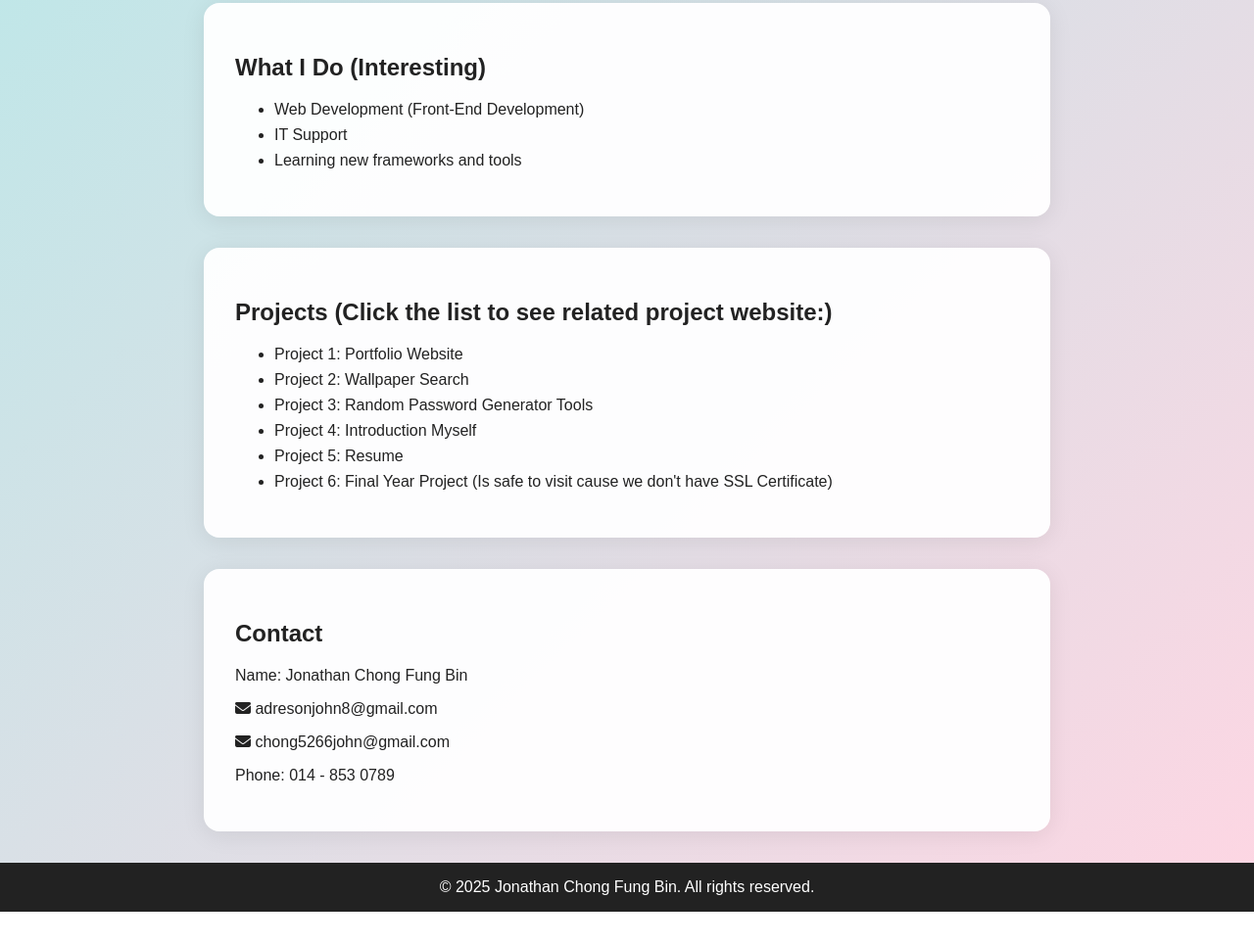
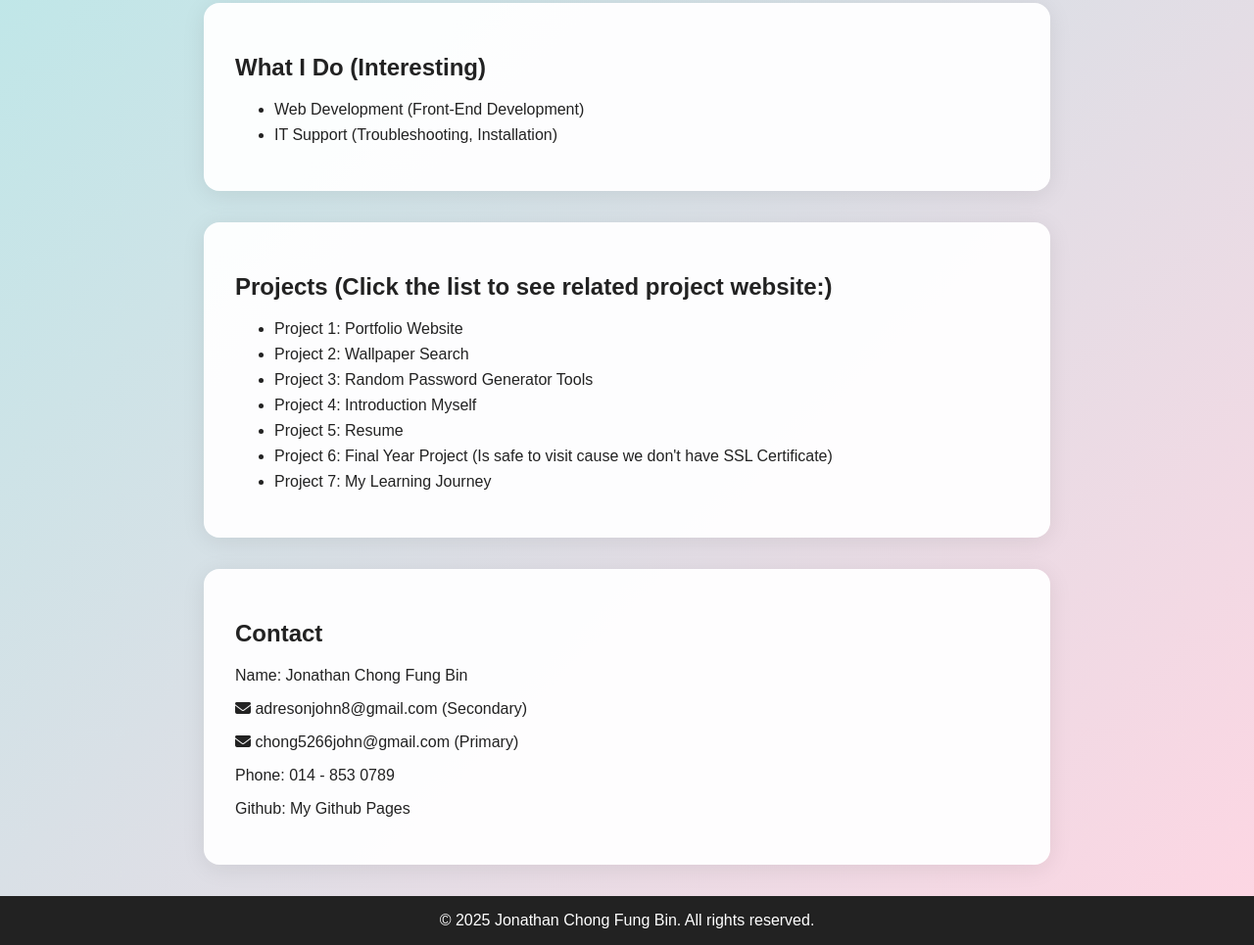
Before and after one commit to LonelyJonathan537/Portfolio, a plain HTML site: page index.html in a window 1280 px wide. Shown: the part 874-1839 px from the top of the page at 98% size. Before the commit the page ends 1805 px from the top, so only its background shows below. Drawn offline with Linux system fonts and the light colour scheme.

Commit message:
Update index.html

```diff
--- a/index.html
+++ b/index.html
@@ -113,8 +113,7 @@
         <h2>What I Do (Interesting)</h2>
         <ul>
             <li>Web Development (Front-End Development)</li>
-            <li>IT Support</li>
-            <li>Learning new frameworks and tools</li>
+            <li>IT Support (Troubleshooting, Installation)</li>
         </ul>
         </section>
         <section id="projects">
@@ -126,17 +125,20 @@
             <li><a href="https://lonelyjonathan537.github.io/Introduction-myself/" target="_blank">Project 4: Introduction Myself</a></li>
             <li><a href="https://lonelyjonathan537.github.io/Resume/" target="_blank">Project 5: Resume</a></li>
             <li><a href="https://finalyearproject.rf.gd/index.php" target="_blank">Project 6: Final Year Project (Is safe to visit cause we don't have SSL Certificate)</a></li>
+            <li><a href="https://lonelyjonathan537.github.io/learning-journey/" target="_blank">Project 7: My Learning Journey</a></li>
             </ul>
         </section>
     <section id="contact">
         <h2>Contact</h2>
         <form>
             <p>Name: Jonathan Chong Fung Bin</p>
-            <p><i class="fas fa-envelope"></i> <a href="mailto:adresonjohn8@gmail.com">adresonjohn8@gmail.com</a></p>
-            <p><i class="fas fa-envelope"></i> <a href="mailto:chong5266john@gmail.com">chong5266john@gmail.com</a></p>
+            <p><i class="fas fa-envelope"></i> <a href="mailto:adresonjohn8@gmail.com">adresonjohn8@gmail.com (Secondary)</a></p>
+            <p><i class="fas fa-envelope"></i> <a href="mailto:chong5266john@gmail.com">chong5266john@gmail.com (Primary)</a></p>
             <p>Phone: <a href="tel:+60148530789">014 - 853 0789</a></p>
+            <p>Github: <a href="https://github.com/LonelyJonathan537">My Github Pages</a></p>
         </form>
     </section>
+
     <footer style="text-align:center; padding:1rem; background:#222; color:#fff;">
         © 2025 Jonathan Chong Fung Bin. All rights reserved.
     </footer>
```
